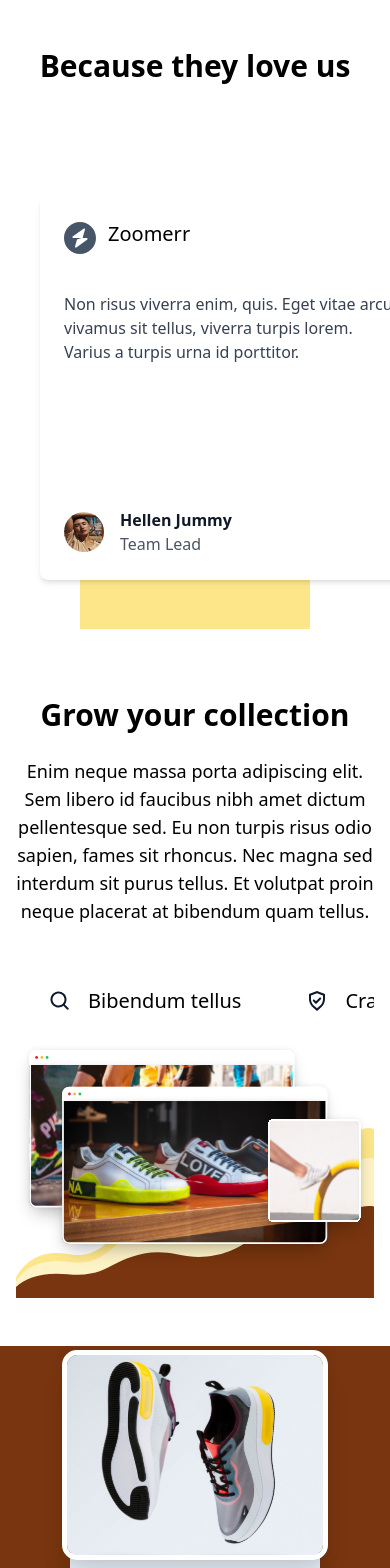
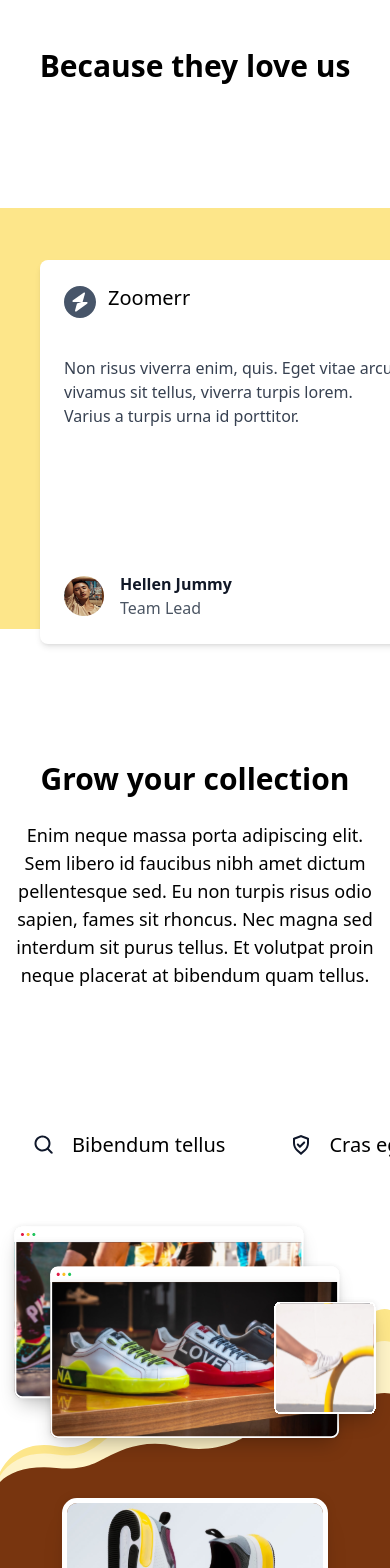
Before and after one commit to knave-x/baykar-case, a React (Create React App) app in the folder baykar-case/: page / in a window 390 px wide. Shown: the part 3700-5268 px from the top of the page. Built offline with nearby package versions, Linux system fonts and the light colour scheme.

Commit message:
style fixing yellow container

```diff
--- a/baykar-case/src/pages/Section5.js
+++ b/baykar-case/src/pages/Section5.js
@@ -273,11 +273,11 @@ const Section5 = () => {
           </svg>
         </div>
       </div>
-      <div className="h-[421px] absolute w-full	mt-20 px-20">
+      <div className="h-[421px] absolute w-full	mt-20 px-0 md:px-20">
         <div className=" bg-amber-200 h-[421px] w-full	mt-20 "></div>
       </div>
 
-      <div className="relative mt-16 ">
+      <div className="relative mt-32 md:mt-16  ">
         <div className="relative overflow-x-scroll  h-[421px]">
           <div className="flex px-6 absolute  ">
             {testimonials.map((testimonial) => (
--- a/baykar-case/src/pages/Section6.js
+++ b/baykar-case/src/pages/Section6.js
@@ -118,8 +118,8 @@ const Section6 = () => {
     },
   ];
   return (
-    <section className="flex flex-col md:flex-row lg:flex-col  gap-8 md:gap-20 py-12 md:py-20 px-4 md:px-20 z-40   w-full">
-      <div className="flex flex-col gap-6 z-40">
+    <section className="flex flex-col md:flex-row lg:flex-col  gap-8 md:gap-2  z-40   w-full">
+      <div className="flex flex-col gap-6 z-40 py-12 md:py-20 px-4 md:px-20">
         <h1 class="text-black font-bold text-3xl md:text-7xl  text-center md:text-left">
           Grow your collection
         </h1>
@@ -132,7 +132,7 @@ const Section6 = () => {
       </div>
 
       <div className="flex flex-col xl:flex-row overflow-hidden items-center xl:space-x-20 xl:space-y-8 xl:space-y-0  w-full z-40 ">
-        <div className="flex xl:block xl:space-y-4 overflow-scroll scroll-smooth scroll-hidden w-full p-4">
+        <div className="flex xl:block xl:space-y-4 overflow-scroll scroll-smooth scroll-hidden w-full p-4 py-12 md:py-20 px-4 md:px-20">
           {sections.map((section) => (
             <div
               key={section.id}
```
